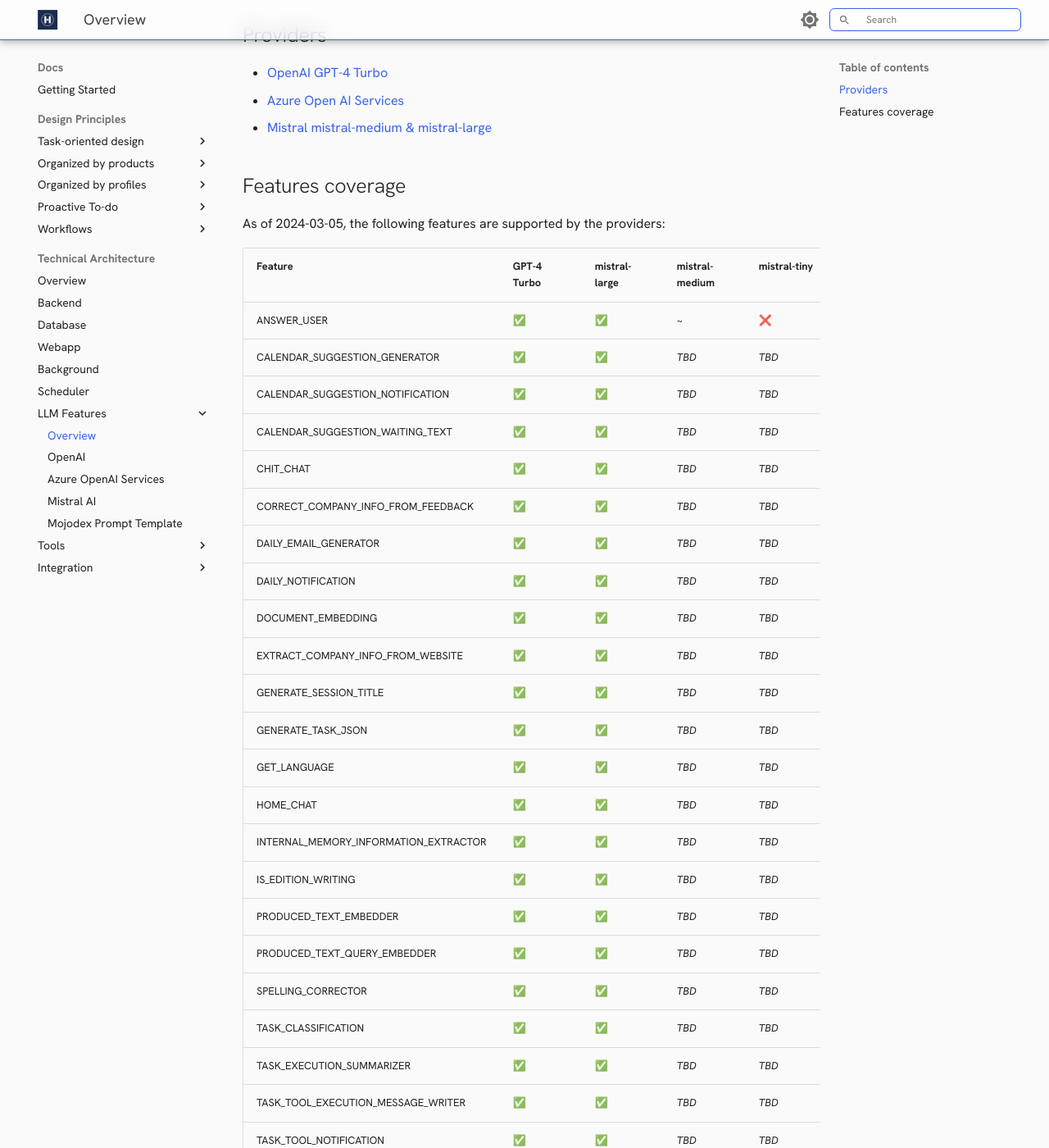
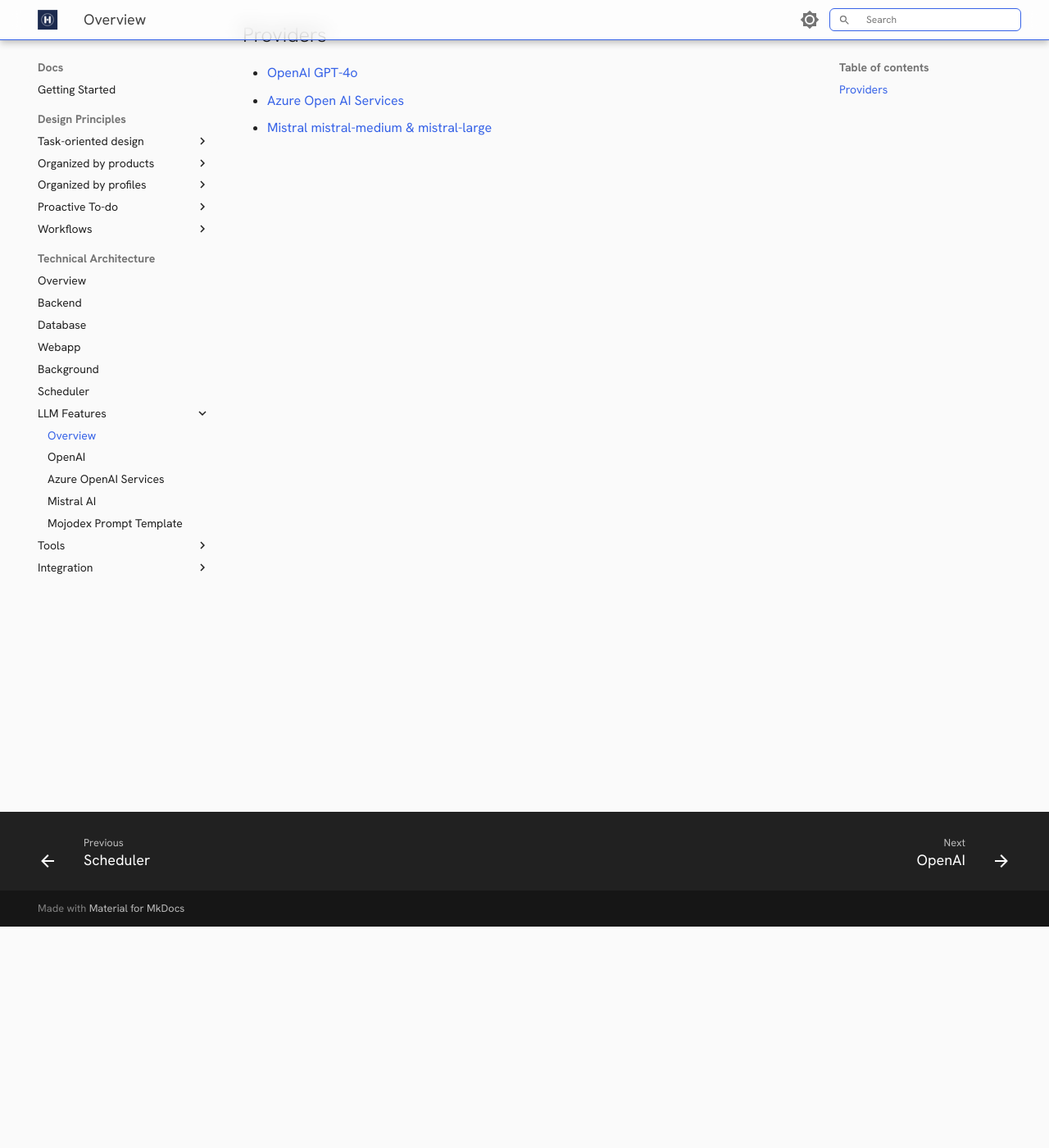
Before and after one commit to hoomano/mojodex, an MkDocs documentation site: the page built from docs/technical-architecture/llm-features/index.md, in a window 1280 px wide and 1400 px high, scrolled down 270 px. Shown: the whole window at 82% size. Built offline with MkDocs 1.6.1 and Material for MkDocs 9.7.7, drawn with Linux system fonts in a browser that asks for light colours; some of the changed text lies outside the part shown.

Commit message:
update llm docs

```diff
--- a/docs/technical-architecture/llm-features/index.md
+++ b/docs/technical-architecture/llm-features/index.md
@@ -4,45 +4,6 @@
 
 ## Providers
 
-- [OpenAI GPT-4 Turbo](./openai.md)
+- [OpenAI GPT-4o](./openai.md)
 - [Azure Open AI Services](./azure.md)
 - [Mistral mistral-medium & mistral-large](./mistral.md)
-
-
-## Features coverage
-
-As of 2024-03-05, the following features are supported by the providers:
-
-
-| Feature | GPT-4 Turbo | mistral-large | mistral-medium | mistral-tiny |
-| --- | --- | --- | --- | --- |
-| ANSWER_USER | ✅ | ✅ | ~ | ❌ |
-| CALENDAR_SUGGESTION_GENERATOR | ✅ | ✅ | *TBD*| *TBD* |
-| CALENDAR_SUGGESTION_NOTIFICATION | ✅ | ✅ | *TBD*| *TBD* |
-| CALENDAR_SUGGESTION_WAITING_TEXT | ✅ | ✅ | *TBD*| *TBD* |
-| CHIT_CHAT | ✅ | ✅ | *TBD*| *TBD* |
-| CORRECT_COMPANY_INFO_FROM_FEEDBACK | ✅ | ✅ | *TBD*| *TBD* |
-| DAILY_EMAIL_GENERATOR | ✅ | ✅ | *TBD*| *TBD* |
-| DAILY_NOTIFICATION | ✅ | ✅ | *TBD*| *TBD* |
-| DOCUMENT_EMBEDDING | ✅ | ✅ | *TBD*| *TBD* |
-| EXTRACT_COMPANY_INFO_FROM_WEBSITE | ✅ | ✅ | *TBD*| *TBD* |
-| GENERATE_SESSION_TITLE | ✅ | ✅ | *TBD*| *TBD* |
-| GENERATE_TASK_JSON | ✅ | ✅ | *TBD*| *TBD* |
-| GET_LANGUAGE | ✅ | ✅ | *TBD*| *TBD* |
-| HOME_CHAT | ✅ | ✅ | *TBD*| *TBD* |
-| INTERNAL_MEMORY_INFORMATION_EXTRACTOR | ✅ | ✅ | *TBD*| *TBD* |
-| IS_EDITION_WRITING | ✅ | ✅ | *TBD*| *TBD* |
-| PRODUCED_TEXT_EMBEDDER | ✅ | ✅ | *TBD*| *TBD* |
-| PRODUCED_TEXT_QUERY_EMBEDDER | ✅ | ✅ | *TBD*| *TBD* |
-| SPELLING_CORRECTOR | ✅ | ✅ | *TBD*| *TBD* |
-| TASK_CLASSIFICATION | ✅ | ✅ | *TBD*| *TBD* |
-| TASK_EXECUTION_SUMMARIZER | ✅ | ✅ | *TBD*| *TBD* |
-| TASK_TOOL_EXECUTION_MESSAGE_WRITER | ✅ | ✅ | *TBD*| *TBD* |
-| TASK_TOOL_NOTIFICATION | ✅ | ✅ | *TBD*| *TBD* |
-| TEXT_EDIT_EXECUTOR | ✅ | ✅ | *TBD*| *TBD* |
-| TEXT_TYPE_DEDUCER | ✅ | ✅ | *TBD*| *TBD* |
-| TODOS_EXTRACTOR | ✅ | ✅ | *TBD*| *TBD* |
-| TODOS_RESCHEDULER | ✅ | ✅ | *TBD*| *TBD* |
-| TOOL_PARAMS_GENERATOR | ✅ | ✅ | *TBD*| *TBD* |
-| WEBSITE_CHUNK_VALIDATOR | ✅ | ✅ | *TBD*| *TBD* |
-| WEB_SCRAPPER | ✅ | ✅ | *TBD*| *TBD* |
```
Also changed, not shown: docs/technical-architecture/llm-features/azure.md (+1 -1 lines), docs/technical-architecture/llm-features/openai.md (+1 -1 lines).
